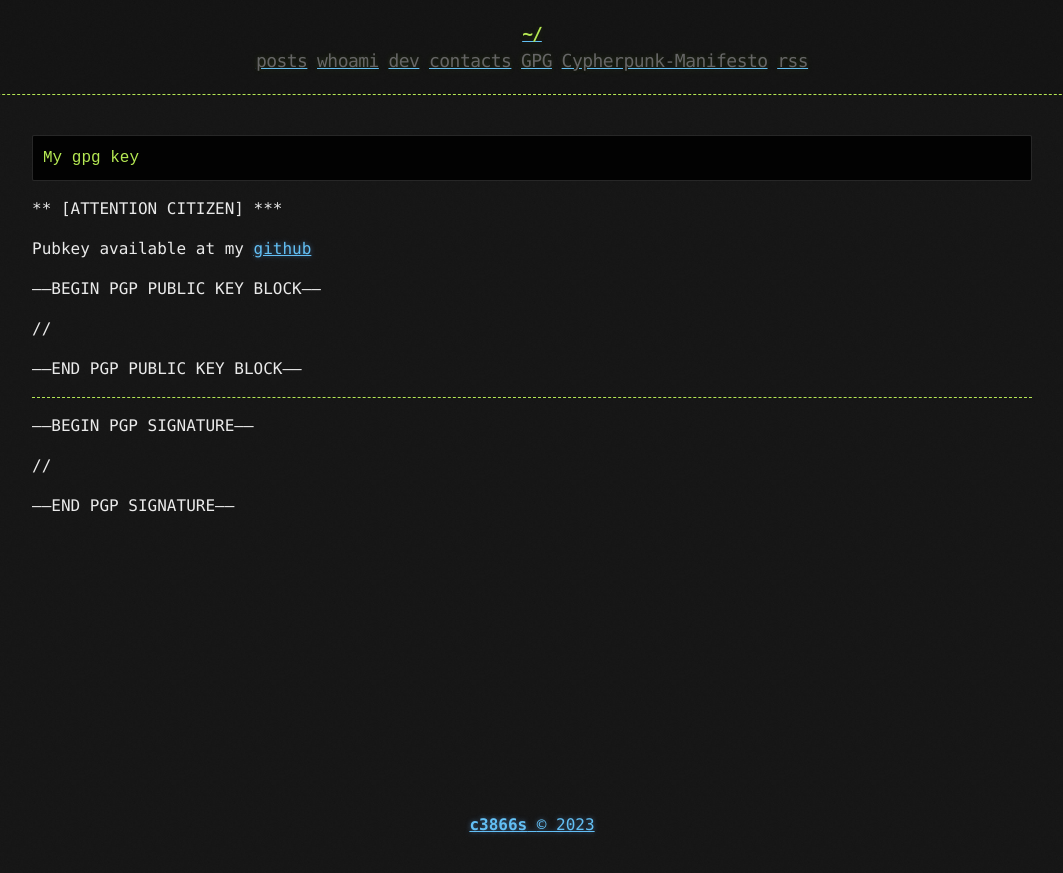
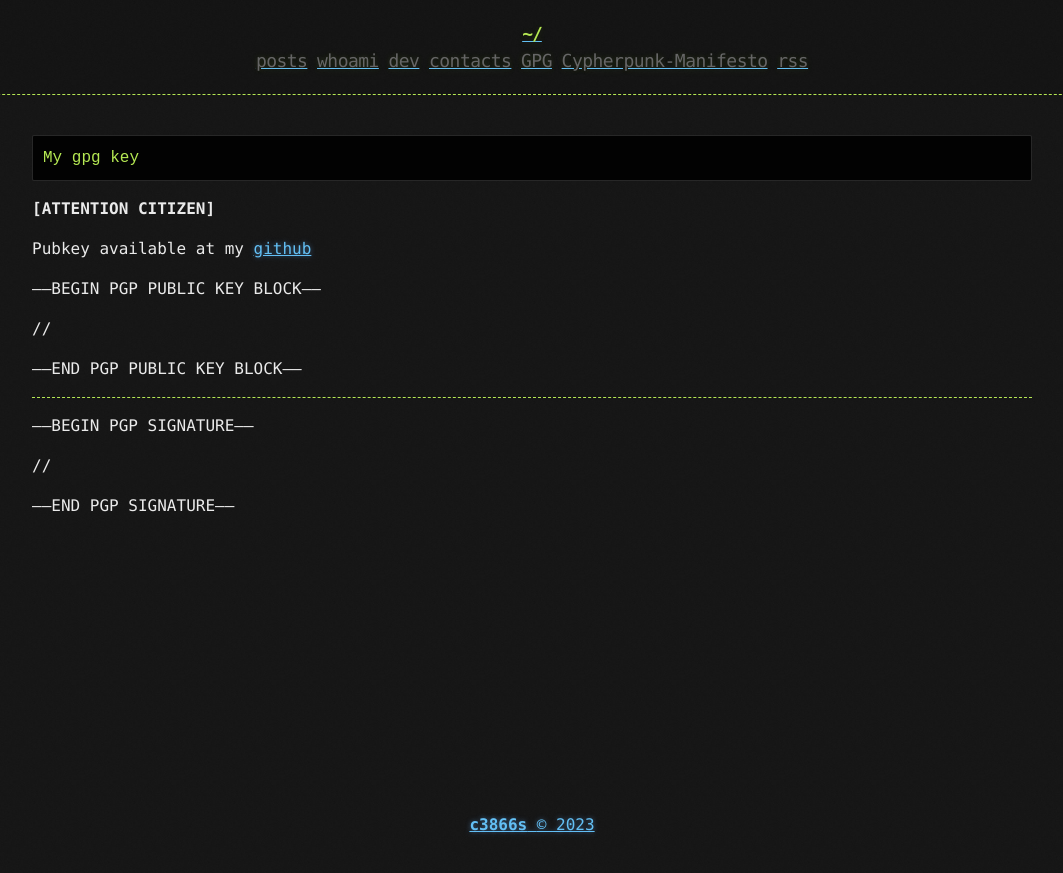
Before and after one commit to znkkw/znkkw.github.io, a Jekyll site: the page built from pubkey.md, in a window 1280 px wide. Shown: the top 873 px of the page, without its empty margins (108-1171 px from the left). Built offline with Jekyll 4.4.1, drawn with Linux system fonts in a browser that asks for light colours.

````diff
--- a/pubkey.md
+++ b/pubkey.md
@@ -6,7 +6,7 @@ title: GPG | c3866s
 My gpg key
 ```
 
-** [ATTENTION CITIZEN] ***
+**[ATTENTION CITIZEN]**
 
 Pubkey available at my [github](https://github.com/c3866s/)
 
````
